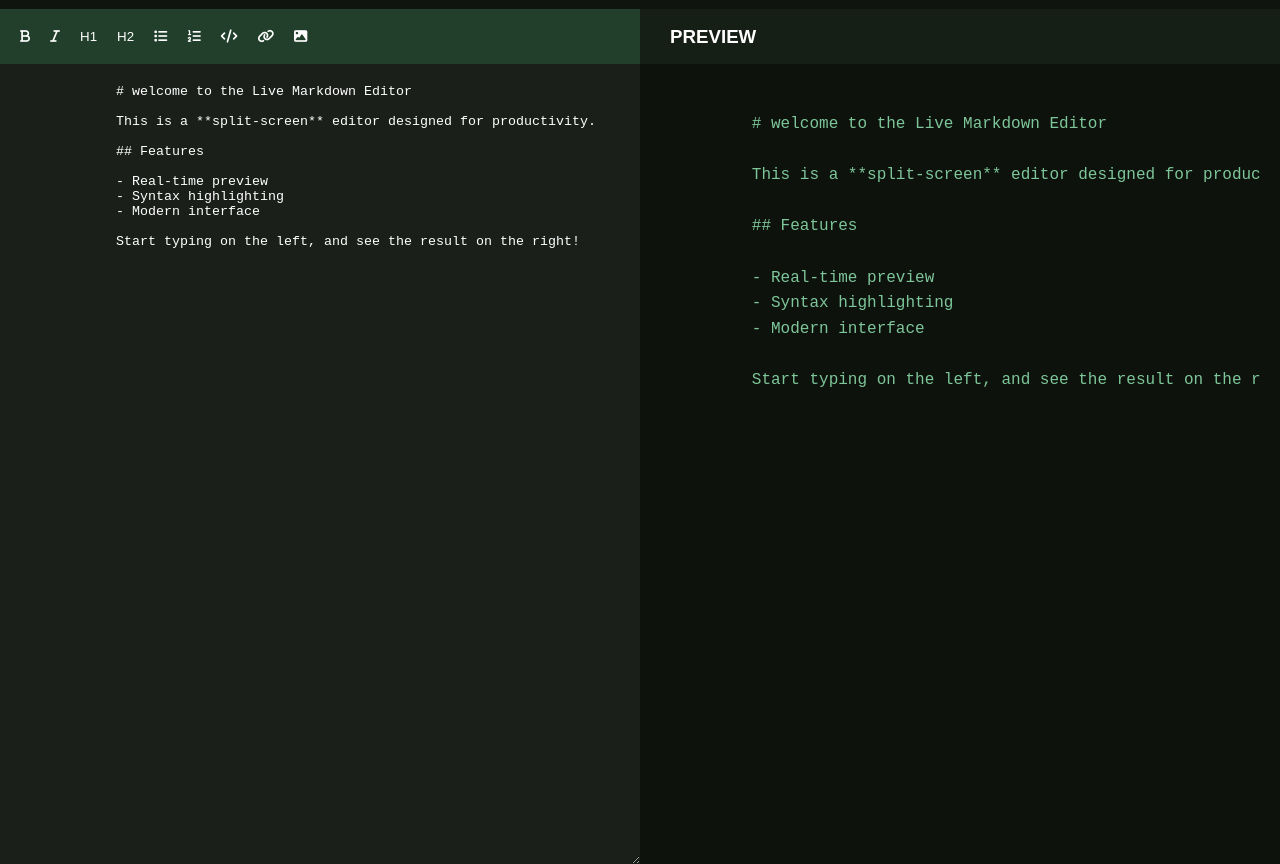
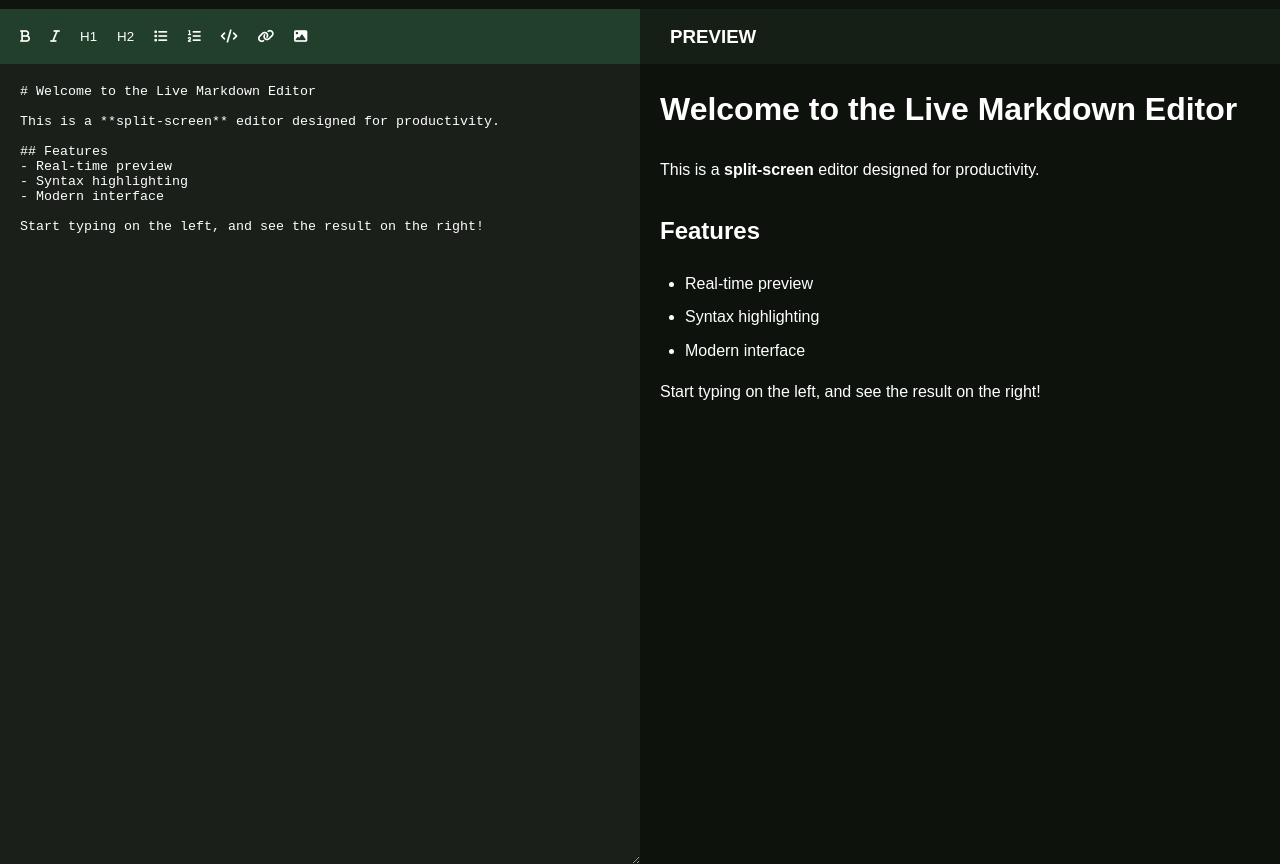
Before and after one commit to KoryTECH/Live-markdown-editor, a plain HTML site: page index.html in a window 1280 px wide. Shown: the part 66-930 px from the top of the page. Drawn offline with nearby package versions, Linux system fonts and the light colour scheme.

Commit message:
Update index.html

```diff
--- a/index.html
+++ b/index.html
@@ -59,17 +59,17 @@
     </div>
     <div class="input-preview">
       <textarea id="editor" placeholder="Start typing...">
-            # welcome to the Live Markdown Editor
+# Welcome to the Live Markdown Editor
 
-            This is a **split-screen** editor designed for productivity.
+This is a **split-screen** editor designed for productivity.
 
-            ## Features
+## Features
+- Real-time preview
+- Syntax highlighting
+- Modern interface
 
-            - Real-time preview
-            - Syntax highlighting
-            - Modern interface
+Start typing on the left, and see the result on the right!
 
-            Start typing on the left, and see the result on the right!
         </textarea
       >
       <iframe id="preview-page"></iframe>
```
